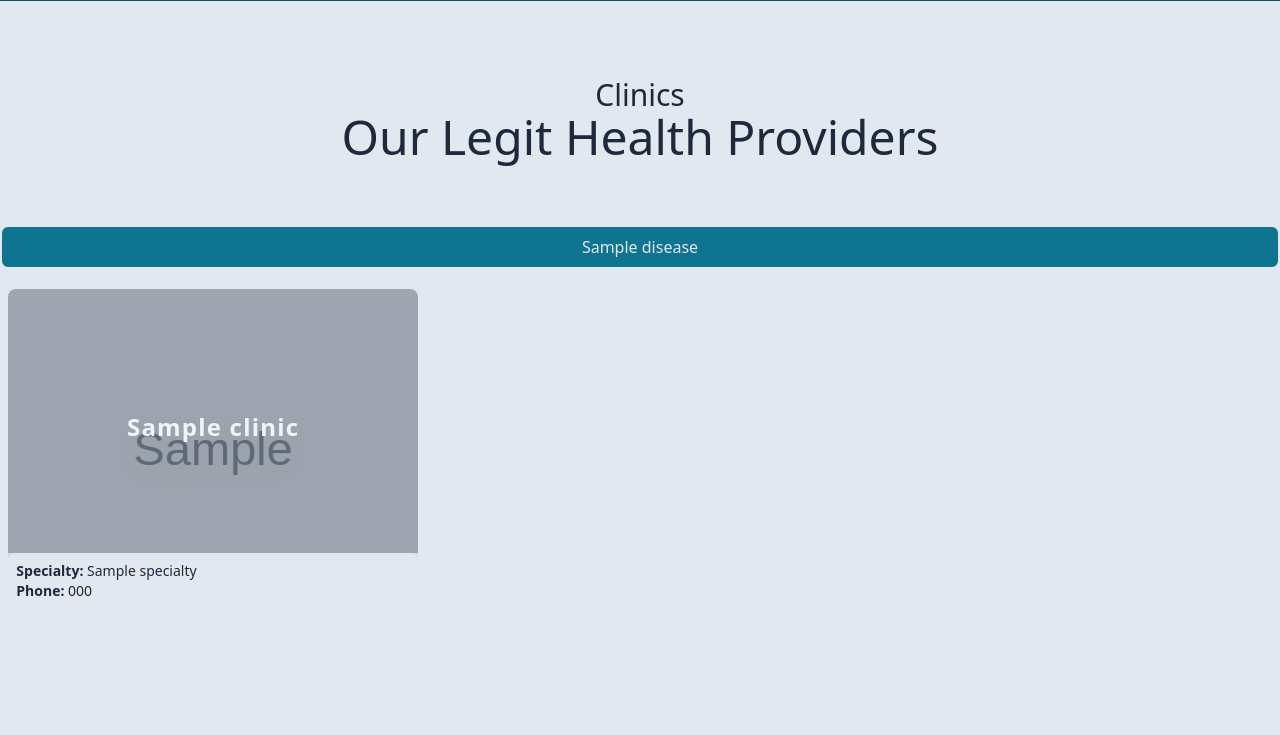
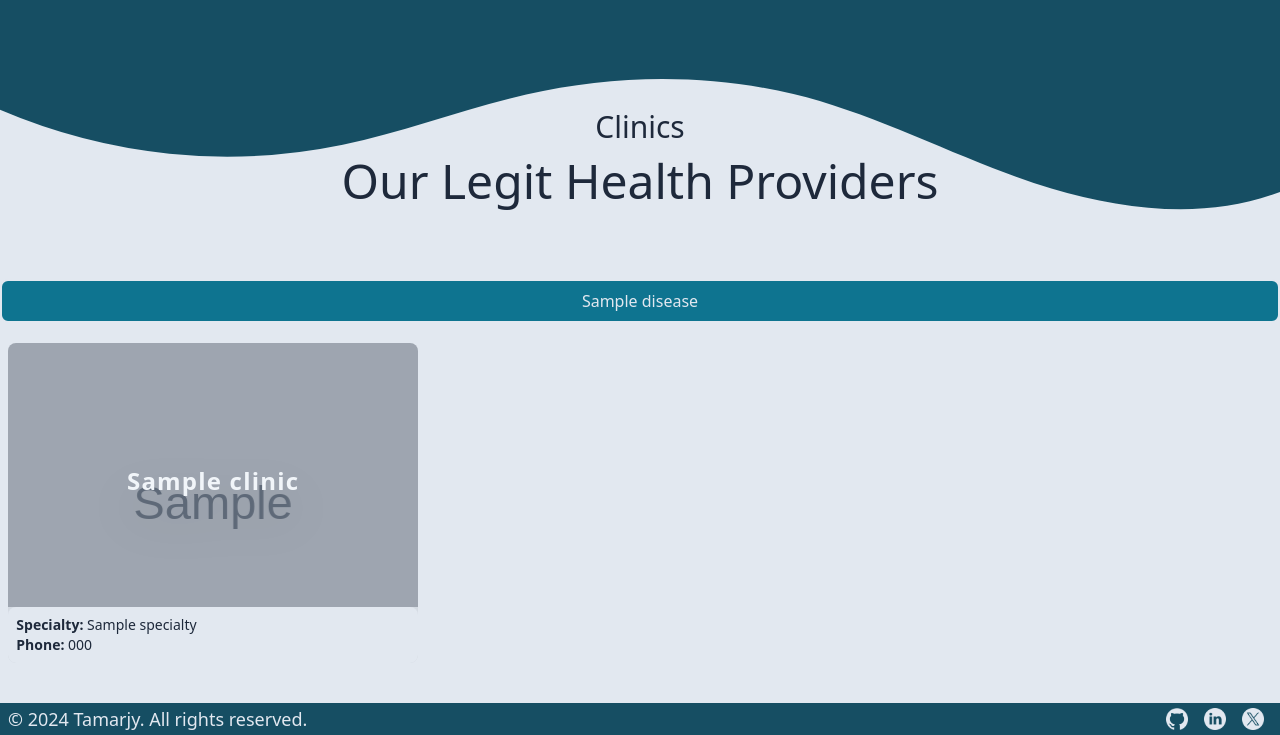
Before and after one commit to mojtabababiker/tamarjy, a Flask app: template app/templates/clinics.html in a window 1280 px wide. Shown: the part 83-818 px from the top of the page. Before the commit the page ends 679 px from the top, so only its background shows below. Run offline with Flask 3, Linux system fonts and the light colour scheme; the template is opened without the code that fills it: most values are stand-ins (such as "Sample title", 1, 10 or a date in 2020); grey boxes marked "Sample" are stand-in pictures; parts of the project's set-up code (start-up, migrations or seed data) failed here and were passed over; some libraries are stand-ins or nearby versions.

Commit message:
Update flask app, enhanced Tamarjy frontend, v1 last

```diff
--- a/app/static/scripts/app.js
+++ b/app/static/scripts/app.js
@@ -83,7 +83,7 @@ $(document).ready(() => {
                     }
                     diseases.forEach((disease) => {
                         diseasesNav.append(
-                            '<li class="w-full min-w-fit decoration-0 p-2 m-0 list-none border-2 border-slate-200 rounded-lg cursor-pointer bg-cyan-900 hover:bg-cyan-700"' +
+                            '<li class="w-full min-w-fit decoration-0 p-2 m-0 list-none border-2 border-slate-200 rounded-lg cursor-pointer bg-cyan-900 hover:bg-cyan-700 transition-all duration-300"' +
                             `id=${disease.disease_id}>` + disease.disease_name + '</li>'
                             )
                         // Add click event to each disease item
--- a/app/static/scripts/reserve.js
+++ b/app/static/scripts/reserve.js
@@ -60,7 +60,7 @@ $(document).ready(() => {
                         $('#clinics').append(
                             `<div class="w-full h-72 md:h-80 md:w-[32%] md:mx-[0.65%] rounded-lg shadow-slate-500 bg-blend-multiply cursor-pointer
                                         flex flex-col justify-center items-center overflow-hidden object-fill bg-center bg-cover bg-no-repeat
-                                        hover:shadow-slate-800 hover:bg-blend-multiply hover:bg-opacity-75 hover:bg-slate-800 clinic-card"
+                                        hover:shadow-slate-800 hover:bg-blend-multiply hover:bg-opacity-75 hover:bg-slate-800 clinic-card transition-all duration-300"
                                     style="background-image: url(/static/images/clinics_images/${clinic.image})">
                                 <!-- clinic details -->
                                 <div class="w-full h-full flex flex-col justify-center px-2 pt-3 m-0 bg-slate-800 bg-opacity-30 text-slate-100 z-0">
@@ -135,7 +135,7 @@ $(document).ready(() => {
                             data.times.forEach((time) => {
                                 $('#times').append(
                                     `<div class="w-1/4 h-1/4 border border-slate-500 rounded flex justify-center items-center text-slate-200 bg-cyan-700
-                                    hover:bg-cyan-900 hover:border-cyan-900 cursor-pointer">${time}</div>`
+                                    hover:bg-cyan-900 hover:border-cyan-900 cursor-pointer transition-all duration-300">${time}</div>`
                                 );
                             });
                             $('#times').children().each((index, element) => {
--- a/app/static/styles/main.css
+++ b/app/static/styles/main.css
@@ -673,6 +661,10 @@ video {
   z-index: 10;
 }
 
+.z-30 {
+  z-index: 30;
+}
+
 .z-40 {
   z-index: 40;
 }
@@ -685,12 +677,12 @@ video {
   margin: 0px;
 }
 
+.m-1 {
+  margin: 0.25rem;
+}
+
 .m-auto {
   margin: auto;
-}
-
-.m-1 {
-  margin: 0.25rem;
 }
 
 .mx-auto {
@@ -725,8 +712,8 @@ video {
   margin-bottom: 1.25rem;
 }
 
-.mt-16 {
-  margin-top: 4rem;
+.ml-2 {
+  margin-left: 0.5rem;
 }
 
 .mt-2 {
@@ -737,6 +724,10 @@ video {
   margin-top: 5rem;
 }
 
+.mt-3 {
+  margin-top: 0.75rem;
+}
+
 .mt-4 {
   margin-top: 1rem;
 }
@@ -749,22 +740,18 @@ video {
   margin-top: 1.25rem;
 }
 
-.mr-2 {
-  margin-right: 0.5rem;
-}
-
-.ml-2 {
-  margin-left: 0.5rem;
-}
-
-.mb-20 {
-  margin-bottom: 5rem;
-}
-
 .mt-\[-10px\] {
   margin-top: -10px;
 }
 
+.mt-\[-4px\] {
+  margin-top: -4px;
+}
+
+.mt-\[-6px\] {
+  margin-top: -6px;
+}
+
 .block {
   display: block;
 }
@@ -793,6 +780,14 @@ video {
   height: 18rem;
 }
 
+.h-8 {
+  height: 2rem;
+}
+
+.h-\[30px\] {
+  height: 30px;
+}
+
 .h-\[340px\] {
   height: 340px;
 }
@@ -814,34 +817,6 @@ video {
   height: 100%;
 }
 
-.h-\[58px\] {
-  height: 58px;
-}
-
-.h-\[240px\] {
-  height: 240px;
-}
-
-.h-\[45px\] {
-  height: 45px;
-}
-
-.h-\[500px\] {
-  height: 500px;
-}
-
-.h-8 {
-  height: 2rem;
-}
-
-.h-\[20px\] {
-  height: 20px;
-}
-
-.h-\[30px\] {
-  height: 30px;
-}
-
 .max-h-60 {
   max-height: 15rem;
 }
@@ -883,12 +849,24 @@ video {
   width: 2.5rem;
 }
 
+.w-2\/3 {
+  width: 66.666667%;
+}
+
 .w-28 {
   width: 7rem;
 }
 
 .w-\[180px\] {
   width: 180px;
+}
+
+.w-\[30px\] {
+  width: 30px;
+}
+
+.w-\[45px\] {
+  width: 45px;
 }
 
 .w-\[60px\] {
@@ -908,30 +886,6 @@ video {
   width: 100vw;
 }
 
-.w-\[48px\] {
-  width: 48px;
-}
-
-.w-\[45px\] {
-  width: 45px;
-}
-
-.w-1\/3 {
-  width: 33.333333%;
-}
-
-.w-2\/3 {
-  width: 66.666667%;
-}
-
-.w-\[20px\] {
-  width: 20px;
-}
-
-.w-\[30px\] {
-  width: 30px;
-}
-
 .min-w-fit {
   min-width: -moz-fit-content;
   min-width: fit-content;
@@ -1235,26 +1181,24 @@ video {
   background-color: rgb(30 41 59 / var(--tw-bg-opacity));
 }
 
-.bg-cyan-950 {
-  --tw-bg-opacity: 1;
-  background-color: rgb(8 51 68 / var(--tw-bg-opacity));
-}
-
-.bg-cyan-200 {
-  --tw-bg-opacity: 1;
-  background-color: rgb(165 243 252 / var(--tw-bg-opacity));
-}
-
 .bg-opacity-30 {
   --tw-bg-opacity: 0.3;
 }
 
+.bg-\[url\(\'\/static\/images\/icons\/bg_2\.svg\'\)\] {
+  background-image: url('/static/images/icons/bg_2.svg');
+}
+
 .bg-\[url\(\'\/static\/images\/icons\/headr_bg\.svg\'\)\] {
   background-image: url('/static/images/icons/headr_bg.svg');
 }
 
-.bg-\[url\(\'\/static\/images\/icons\/bg_2\.svg\'\)\] {
-  background-image: url('/static/images/icons/bg_2.svg');
+.bg-\[length\:100\%_100\%\] {
+  background-size: 100% 100%;
+}
+
+.bg-\[length\:100\%_100px\] {
+  background-size: 100% 100px;
 }
 
 .bg-\[length\:100\%_20\%\] {
@@ -1289,16 +1217,12 @@ video {
   background-position: left bottom;
 }
 
-.bg-bottom {
-  background-position: bottom;
+.bg-left-top {
+  background-position: left top;
 }
 
 .bg-top {
   background-position: top;
-}
-
-.bg-left-top {
-  background-position: left top;
 }
 
 .bg-no-repeat {
@@ -1331,6 +1255,10 @@ video {
   padding: 0.75rem;
 }
 
+.p-8 {
+  padding: 2rem;
+}
+
 .px-0 {
   padding-left: 0px;
   padding-right: 0px;
@@ -1361,15 +1294,30 @@ video {
   padding-bottom: 2rem;
 }
 
-.py-0 {
-  padding-top: 0px;
+.pb-0 {
   padding-bottom: 0px;
+}
+
+.pb-10 {
+  padding-bottom: 2.5rem;
 }
 
 .pb-2 {
   padding-bottom: 0.5rem;
 }
 
+.pb-20 {
+  padding-bottom: 5rem;
+}
+
+.pb-\[50\%\] {
+  padding-bottom: 50%;
+}
+
+.pl-0 {
+  padding-left: 0px;
+}
+
 .pl-4 {
   padding-left: 1rem;
 }
@@ -1382,104 +1330,16 @@ video {
   padding-top: 2.5rem;
 }
 
+.pt-16 {
+  padding-top: 4rem;
+}
+
 .pt-3 {
   padding-top: 0.75rem;
 }
 
 .pt-32 {
   padding-top: 8rem;
-}
-
-.pl-0 {
-  padding-left: 0px;
-}
-
-.pb-10 {
-  padding-bottom: 2.5rem;
-}
-
-.pb-20 {
-  padding-bottom: 5rem;
-}
-
-.pb-24 {
-  padding-bottom: 6rem;
-}
-
-.pb-96 {
-  padding-bottom: 24rem;
-}
-
-.pb-72 {
-  padding-bottom: 18rem;
-}
-
-.pb-64 {
-  padding-bottom: 16rem;
-}
-
-.pb-\[246px\] {
-  padding-bottom: 246px;
-}
-
-.pb-\[240px\] {
-  padding-bottom: 240px;
-}
-
-.pb-\[230px\] {
-  padding-bottom: 230px;
-}
-
-.pb-\[200px\] {
-  padding-bottom: 200px;
-}
-
-.pb-\[100px\] {
-  padding-bottom: 100px;
-}
-
-.pb-\[120px\] {
-  padding-bottom: 120px;
-}
-
-.pb-\[130px\] {
-  padding-bottom: 130px;
-}
-
-.pb-\[135px\] {
-  padding-bottom: 135px;
-}
-
-.pb-\[3\%\] {
-  padding-bottom: 3%;
-}
-
-.pb-\[4\%\] {
-  padding-bottom: 4%;
-}
-
-.pb-\[10\%\] {
-  padding-bottom: 10%;
-}
-
-.pb-\[20\%\] {
-  padding-bottom: 20%;
-}
-
-.pb-\[50\%\] {
-  padding-bottom: 50%;
-}
-
-.pb-\[-2px\] {
-  padding-bottom: -2px;
-}
-
-.pt-\[-2px\] {
-  padding-top: -2px;
-}
-
-.pt-\[-10px\] {
-  padding-top: -10px;
 }
 
 .text-left {
@@ -2017,8 +1869,8 @@ video {
     padding: 0.75rem;
   }
 
-  .md\:p-28 {
-    padding: 7rem;
+  .md\:p-4 {
+    padding: 1rem;
   }
 
   .md\:px-9 {
@@ -2066,11 +1914,6 @@ video {
     line-height: 2.5rem;
   }
 
-  .md\:text-5xl {
-    font-size: 3rem;
-    line-height: 1;
-  }
-
   .md\:text-7xl {
     font-size: 4.5rem;
     line-height: 1;
@@ -2117,6 +1960,11 @@ video {
   .lg\:text-4xl {
     font-size: 2.25rem;
     line-height: 2.5rem;
+  }
+
+  .lg\:text-5xl {
+    font-size: 3rem;
+    line-height: 1;
   }
 
   .lg\:text-7xl {
--- a/app/templates/clinics.html
+++ b/app/templates/clinics.html
@@ -14,48 +14,50 @@
         <link rel="stylesheet" href="/static/styles/main.css">
         <script type="module" src="/static/scripts/reserve.js"></script>
     </head>
-    <body class="bg-slate-200 font-[Roboto Slab] overflow-x-hidden">
+    <body class="text-slate-200 bg-cyan-900 font-[Roboto Slab] overflow-x-hidden">
         <!-- user id hidden tag -->
         <input type="hidden" id="user_id" data-userid="{{ current_user.id }}" value="">
         <!-- Header section -->
         <section class="w-full p-0 py-2 m-0 fixed top-0 z-50 bg-cyan-900">
             <header class="container max-w-[1680px] xl:mx-auto flex justify-between
-                           items-stretch text-slate-300 px-0 md:px-9">
+                           items-stretch text-slate-300 px-0 md:px-9 transition-all duration-300">
                 <!-- logo -->
                 <div class="m-0 p-0 w-28 max-w-56 md:w-full">
-                    <a href="/" class="decoration-0 p-0 mx-auto md:m-0 w-100 h-100">
+                    <a href="/" class="decoration-0 p-0 mx-auto md:m-0 w-100 h-100 transition-all duration-300">
                         <img src="/static/images/icons/tamarjy_logo.png" alt="Tamarjy logo"
                         class="p-0 m-0 w-full object-center hover:scale-95">
                     </a>
                 </div>
                 <!-- navbar -->
                 <div class="m-0 p-0 flex items-center align-middle z-40">
-                    <button class="block relative md:hidden z-50" id="toggler">
-                        <img src="/static/images/icons/menu_1.png" alt="Menu" class="w-10 pr-3" id="menu_img">
+                    <button class="block relative md:hidden z-50 transition-all duration-300" id="toggler">
+                        <img src="/static/images/icons/menu_1.png" alt="Menu" class="w-10 pr-3 transition-all duration-300" id="menu_img">
                     </button>
                     <nav class="m-0 p-0 hidden fixed left-0 md:left-auto top-10 md:top-auto z-50 md:flex rounded-lg md:relative flex-col md:flex-row
                                 justify-around items-center md:justify-end md:items-center bg-cyan-900
                                 md:gap-6 h-1/2 w-screen md:h-auto md:w-auto md:bg-inherit" id="nav_bar">
-                        <a href="#predictor" class="decoration-0 w-screen md:w-auto pl-4 pb-2 md:p-0 text-3xl md:text-xl font-semibold border-0 border-b border-blue-200 md:border-0 hover:text-slate-100 focus:text-slate-100">Services</a>
-                        <a href="#about_us" class="decoration-0 w-screen md:w-auto pl-4 pb-2 md:p-0 text-3xl md:text-xl font-semibold border-0 border-b border-blue-200 md:border-0 hover:text-slate-100 focus:text-slate-100">About</a>
-                        <a href="#contact_us" class="decoration-0 w-screen md:w-auto pl-4 pb-2 md:p-0 text-3xl md:text-xl font-semibold border-0 border-b border-blue-200 md:border-0 hover:text-slate-100 focus:text-slate-100">Get in touch</a>
-                        <a href="/logout" class="decoration-0 w-screen md:w-auto pl-4 pb-2 md:p-0 text-3xl md:text-xl font-semibold border-0 border-b border-blue-200 md:border-0 hover:text-slate-100 focus:text-slate-100">Logout</a>
+                        <a href="/?#predictor" class="decoration-0 w-screen md:w-auto pl-4 pb-2 md:p-0 text-3xl md:text-xl font-semibold border-0 border-b border-blue-200 md:border-0 hover:text-slate-100 focus:text-slate-100 transition-all duration-300">Services</a>
+                        <a href="/?#about_us" class="decoration-0 w-screen md:w-auto pl-4 pb-2 md:p-0 text-3xl md:text-xl font-semibold border-0 border-b border-blue-200 md:border-0 hover:text-slate-100 focus:text-slate-100 transition-all duration-300">About</a>
+                        <a href="/?#contact_us" class="decoration-0 w-screen md:w-auto pl-4 pb-2 md:p-0 text-3xl md:text-xl font-semibold border-0 border-b border-blue-200 md:border-0 hover:text-slate-100 focus:text-slate-100 transition-all duration-300">Get in touch</a>
+                        <a href="/logout" class="decoration-0 w-screen md:w-auto pl-4 pb-2 md:p-0 text-3xl md:text-xl font-semibold border-0 border-b border-blue-200 md:border-0 hover:text-slate-100 focus:text-slate-100 transition-all duration-300">Logout</a>
                     </nav>
                 </div>
             </header>
         </section>
         <!-- clinics section -->
-        <section class="w-full p-0 m-0 mt-20 md:mt-40 text-slate-800 overflow-x-hidden">
+        <section class="w-full p-0 m-0 mt-20 md:mt-40 pb-10 text-slate-800 overflow-x-hidden
+                        bg-slate-200">
             <!-- headline -->
-            <div class="container max-w-[1680px] xl:mx-auto flex flex-col justify-center align-middle items-center">
-                <h2 class="text-2xl md:text-3xl text-center text-opacity-75">Clinics</h2>
-                <h3 class="text-3xl md:text-5xl text-center text-opacity-65">Our Legit Health Providers</h3>
+            <div class="w-full mx-auto flex flex-col justify-center align-middle items-center p-8 pb-0 md:p-4
+            bg-[url('/static/images/icons/headr_bg.svg')] bg-[length:100%_100%] bg-no-repeat bg-left-top bg-cyan-900">
+                <h2 class="text-2xl md:text-3xl text-center text-opacity-75 mt-4">Clinics</h2>
+                <h3 class="text-3xl md:text-4xl lg:text-5xl text-center text-opacity-65 mt-3 w-2/3 md:w-full">Our Legit Health Providers</h3>
             </div>
             <!-- Disease nav -->
-            <div class="container max-w-[1680px] xl:mx-auto overflow-scroll flex flex-row p-0 m-0 mt-16 mb-5 text-slate-200 text-center scroll-m-0 scrollbar-none">
+            <div class="container max-w-[1680px] xl:mx-auto relative z-30 overflow-scroll flex flex-row p-0 mt-[-6px] m-0 pt-16 mb-5 text-slate-200 bg-slate-200 text-center scroll-m-0 scrollbar-none">
                 <ul class="w-full overflow-scroll decoration-0 flex flex-row p-0 m-0 text-inherit bg-inherit scrollbar-none" id="diseases_nav">
                     {% for disease in diseases %}
-                    <li class="w-full min-w-fit decoration-0 p-2 m-0 list-none border-2 border-slate-200 rounded-lg cursor-pointer bg-cyan-900 hover:bg-cyan-800" id="{{ disease['id'] }}" data-specialty="{{ disease['specialty'] }}">
+                    <li class="w-full min-w-fit decoration-0 p-2 m-0 list-none border-2 border-slate-200 rounded-lg cursor-pointer bg-cyan-900 hover:bg-cyan-800 transition-all duration-300" id="{{ disease['id'] }}" data-specialty="{{ disease['specialty'] }}">
                         {{ disease['name'] }}
                     </li>
                     {% endfor %}
@@ -71,7 +73,7 @@
                 {% for clinic in clinics %}
                 <div class="w-full h-72 md:h-80 md:w-[32%] md:mx-[0.65%] rounded-lg shadow-slate-500 bg-blend-multiply cursor-pointer
                             flex flex-col justify-center items-center overflow-hidden object-fill bg-center bg-cover bg-no-repeat
-                            hover:shadow-slate-800 hover:bg-blend-multiply hover:bg-opacity-75 hover:bg-slate-800 clinic-card"
+                            hover:shadow-slate-800 hover:bg-blend-multiply hover:bg-opacity-75 hover:bg-slate-800 clinic-card transition-all duration-300"
                      style="background-image: url(/static/images/clinics_images/{{clinic.profile_img}})">
                     <!-- clinic details -->
                     <div class="w-full h-full flex flex-col justify-center px-2 pt-3 m-0 bg-slate-800 bg-opacity-30 text-slate-100 z-0">
@@ -111,8 +113,25 @@
             </div>
             <!-- reserve button -->
             <div class="w-full p-0 m-0 my-2 flex flex-col justify-center items-center">
-                <button class="w-1/2 p-2 text-center text-slate-200 bg-cyan-700 hover:bg-cyan-900 rounded-lg cursor-pointer" id="reserve">Reserve</button>
+                <button class="w-1/2 p-2 text-center text-slate-200 bg-cyan-700 hover:bg-cyan-900 rounded-lg cursor-pointer transition-all duration-300" id="reserve">Reserve</button>
             </div>
         </div>
+        <!-- footer -->
+        <section class="min-w-full w-fit h-8 relative flex justify-between bg-cyan-900 text-slate-200">
+            <div class="container max-w-[1680px] mx-auto flex justify-between items-center p-2">
+                <p class="text-xs md:text-lg">© 2024 Tamarjy. All rights reserved.</p>
+            </div>
+            <div class="w-1/2 max-w-[1680px] mx-auto flex justify-end items-center p-2">
+                <a href="https://github.com/mojtabababiker" target="_blank" rel="noopener noreferrer" class="decoration-0 block p-0 m-1">
+                    <img src="/static/images/icons/github_2.png" alt="github account" class="w-[30px] h-[30px] p-1 hover:scale-105 transition-all">
+                </a>
+                <a href="https://www.linkedin.com/in/mojtaba-mohammed-72b50823a?utm_source=share&utm_campaign=share_via&utm_content=profile&utm_medium=android_app" target="_blank" rel="noopener noreferrer" class="decoration-0 block p-0 m-1">
+                    <img src="/static/images/icons/linkedin_2.png" alt="linkedin account" class="w-[30px] h-[30px] p-1 hover:scale-105 transition-all">
+                </a>
+                <a href="https://x.com/Mojtaba_Babik3r?t=Rf7LsCQJrBrMJ7vjY2jmQg&s=09" target="_blank" rel="noopener noreferrer" class="decoration-0 block p-0 m-1">
+                    <img src="/static/images/icons/twitter_2.png" alt="twitter account" class="w-[30px] h-[30px] p-1 hover:scale-105 transition-all">
+                </a>
+            </div>
+        </section>
     </body>
 </html>
```
Also changed, not shown: other parts of app/static/styles/main.css (+61 -110 lines), app/templates/index.html (+5 -5 lines), app/static/images/icons/headr_bg.svg.
